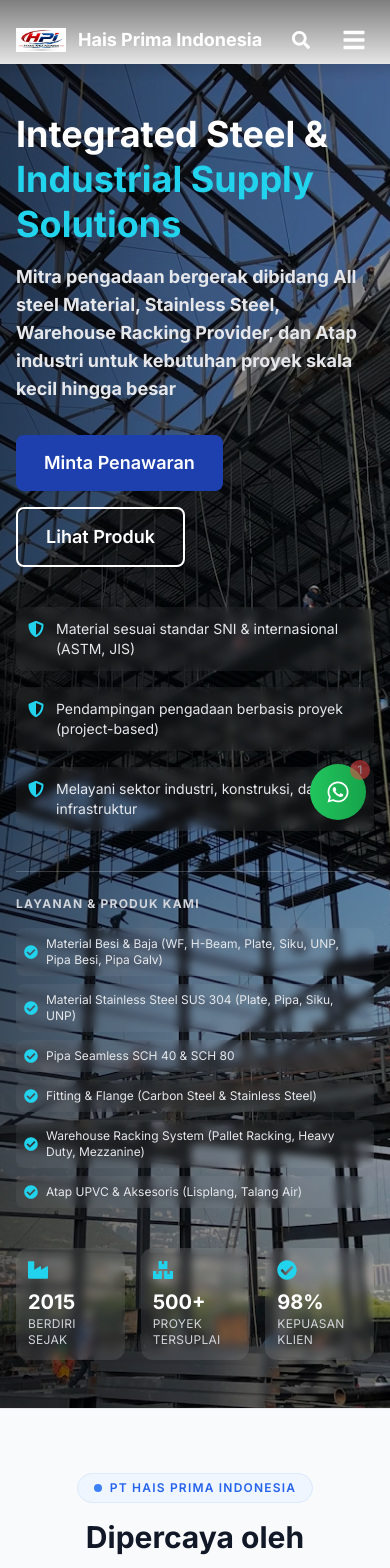
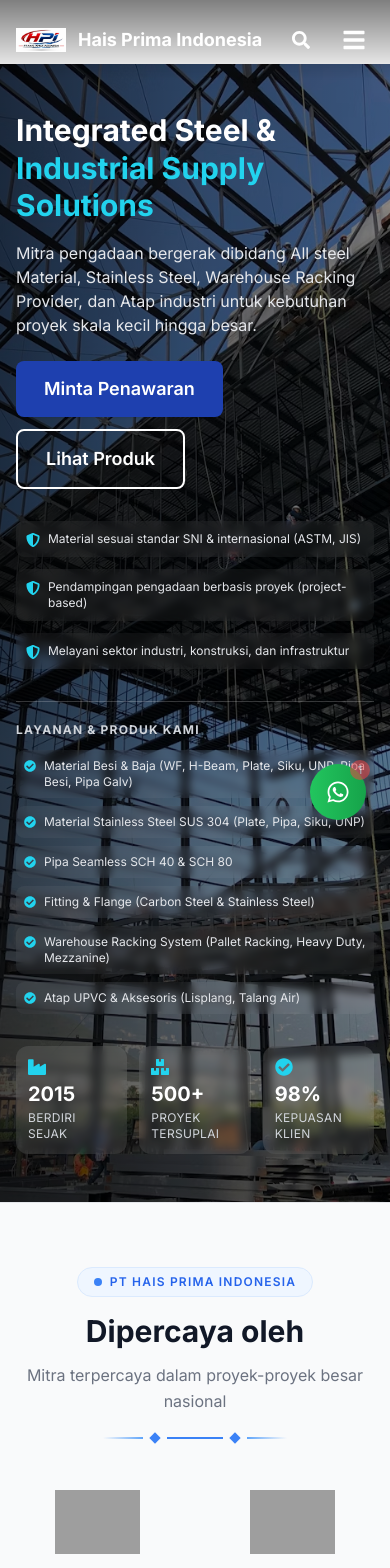
Before and after one commit to herlan-syihabudin/hais-prima-indonesia, a Next.js app: page / in a window 390 px wide. Shown: the top 1568 px of the page. Built offline with nearby package versions, Linux system fonts and the light colour scheme; grey boxes are pictures that could not be loaded.

Commit message:
Refactor Hero component for better layout and styles
Updated Hero component styles and structure for improved layout and readability.

```diff
--- a/components/home/Hero.tsx
+++ b/components/home/Hero.tsx
@@ -5,7 +5,7 @@ import Button from "@/components/ui/Button";
 import Container from "@/components/ui/Container";
 import { motion } from "framer-motion";
 import Image from "next/image";
-import { FaCheckCircle, FaIndustry, FaShieldAlt, FaBoxes, FaWarehouse, FaHome } from "react-icons/fa";
+import { FaCheckCircle, FaIndustry, FaShieldAlt, FaBoxes } from "react-icons/fa";
 
 export default function Hero() {
   const [stats] = useState([
@@ -31,7 +31,7 @@ export default function Hero() {
 
   return (
     <section className="relative min-h-screen w-full overflow-hidden flex items-center">
-      {/* Background - pastikan tidak overflow */}
+      {/* Background */}
       <div className="absolute inset-0 w-full h-full">
         <Image
           src="/images/hero-besi-1.jpg"
@@ -41,31 +41,33 @@ export default function Hero() {
           priority
           sizes="100vw"
         />
-        <div className="absolute inset-0 bg-gradient-to-r from-black/60 via-black/40 to-black/30" />
+        <div className="absolute inset-0 bg-gradient-to-r from-black/70 via-black/50 to-black/40" />
       </div>
 
       <Container>
-        <div className="relative z-10 max-w-5xl text-white py-12">
+        <div className="relative z-10 text-white py-12 md:py-16 lg:py-20">
           <motion.div
             initial={{ opacity: 0, y: 30 }}
             animate={{ opacity: 1, y: 0 }}
             transition={{ duration: 0.8 }}
           >
             {/* Main Headline */}
-            <h1 className="text-4xl md:text-5xl lg:text-6xl xl:text-7xl font-bold leading-tight">
+            <h1 className="text-3xl sm:text-4xl md:text-5xl lg:text-6xl xl:text-7xl font-bold leading-tight max-w-5xl">
               Integrated Steel &
               <span className="block text-cyan-400">
-                 Industrial Supply Solutions
+                Industrial Supply Solutions
               </span>
             </h1>
 
             {/* Sub Headline */}
-            <h2 className="text-lg md:text-xl lg:text-2xl mt-4 text-gray-200 max-w-3xl">
-              Mitra pengadaan bergerak dibidang All steel Material, Stainless Steel, Warehouse Racking Provider, dan Atap industri untuk kebutuhan proyek skala kecil hingga besar
-            </h2>
+            <p className="text-base sm:text-lg md:text-xl mt-4 md:mt-6 text-gray-200 max-w-3xl">
+              Mitra pengadaan bergerak dibidang All steel Material, Stainless Steel,
+              Warehouse Racking Provider, dan Atap industri untuk kebutuhan proyek
+              skala kecil hingga besar.
+            </p>
 
             {/* CTA Buttons */}
-            <div className="flex flex-wrap gap-4 mt-8">
+            <div className="flex flex-wrap gap-3 sm:gap-4 mt-6 md:mt-8">
               <Button href="/contact" size="lg">
                 Minta Penawaran
               </Button>
@@ -74,25 +76,25 @@ export default function Hero() {
               </Button>
             </div>
 
-            {/* Trust Points */}
-            <div className="grid md:grid-cols-3 gap-4 mt-10">
+            {/* Trust Points - Grid lebih rapi di mobile */}
+            <div className="grid grid-cols-1 sm:grid-cols-2 lg:grid-cols-3 gap-3 md:gap-4 mt-8 md:mt-10">
               {trustPoints.map((item, i) => (
-                <div key={i} className="flex items-start gap-3 text-sm text-gray-200 bg-white/5 backdrop-blur-sm p-3 rounded-lg">
-                  <FaShieldAlt className="text-cyan-400 mt-0.5 flex-shrink-0 text-base" />
+                <div key={i} className="flex items-start gap-2 md:gap-3 text-xs md:text-sm text-gray-200 bg-white/5 backdrop-blur-sm p-2.5 md:p-3 rounded-lg">
+                  <FaShieldAlt className="text-cyan-400 mt-0.5 flex-shrink-0 text-sm md:text-base" />
                   <span>{item}</span>
                 </div>
               ))}
             </div>
 
             {/* Core Capabilities */}
-            <div className="mt-10 border-t border-white/20 pt-6">
-              <h3 className="text-xs md:text-sm tracking-widest text-gray-300 mb-4">
+            <div className="mt-8 md:mt-10 border-t border-white/20 pt-5 md:pt-6">
+              <h3 className="text-xs md:text-sm tracking-widest text-gray-300 mb-3 md:mb-4">
                 LAYANAN & PRODUK KAMI
               </h3>
-              <div className="grid md:grid-cols-2 gap-2">
+              <div className="grid grid-cols-1 sm:grid-cols-2 gap-2 md:gap-3">
                 {capabilities.map((item, i) => (
-                  <div key={i} className="flex items-center gap-2 text-gray-200 text-xs md:text-sm bg-white/5 backdrop-blur-sm p-2 rounded-lg">
-                    <FaCheckCircle className="text-cyan-400 flex-shrink-0 text-sm" />
+                  <div key={i} className="flex items-start gap-2 text-gray-200 text-xs md:text-sm bg-white/5 backdrop-blur-sm p-2 md:p-2.5 rounded-lg">
+                    <FaCheckCircle className="text-cyan-400 flex-shrink-0 mt-0.5 text-xs md:text-sm" />
                     <span>{item}</span>
                   </div>
                 ))}
@@ -100,14 +102,14 @@ export default function Hero() {
             </div>
 
             {/* Stats */}
-            <div className="grid grid-cols-3 gap-4 md:gap-6 mt-10">
+            <div className="grid grid-cols-3 gap-3 md:gap-6 mt-8 md:mt-10">
               {stats.map((stat, i) => (
                 <div key={i} className="text-left bg-white/10 backdrop-blur-sm p-3 md:p-4 rounded-xl">
-                  <stat.icon className="text-cyan-400 text-xl md:text-2xl mb-2" />
+                  <stat.icon className="text-cyan-400 text-lg md:text-2xl mb-1 md:mb-2" />
                   <div className="text-xl md:text-2xl lg:text-3xl font-bold text-white">
                     {stat.value}
                   </div>
-                  <div className="text-xs text-gray-300 uppercase tracking-wide">
+                  <div className="text-xs text-gray-300 uppercase tracking-wide mt-0.5 md:mt-1">
                     {stat.label}
                   </div>
                 </div>
```
